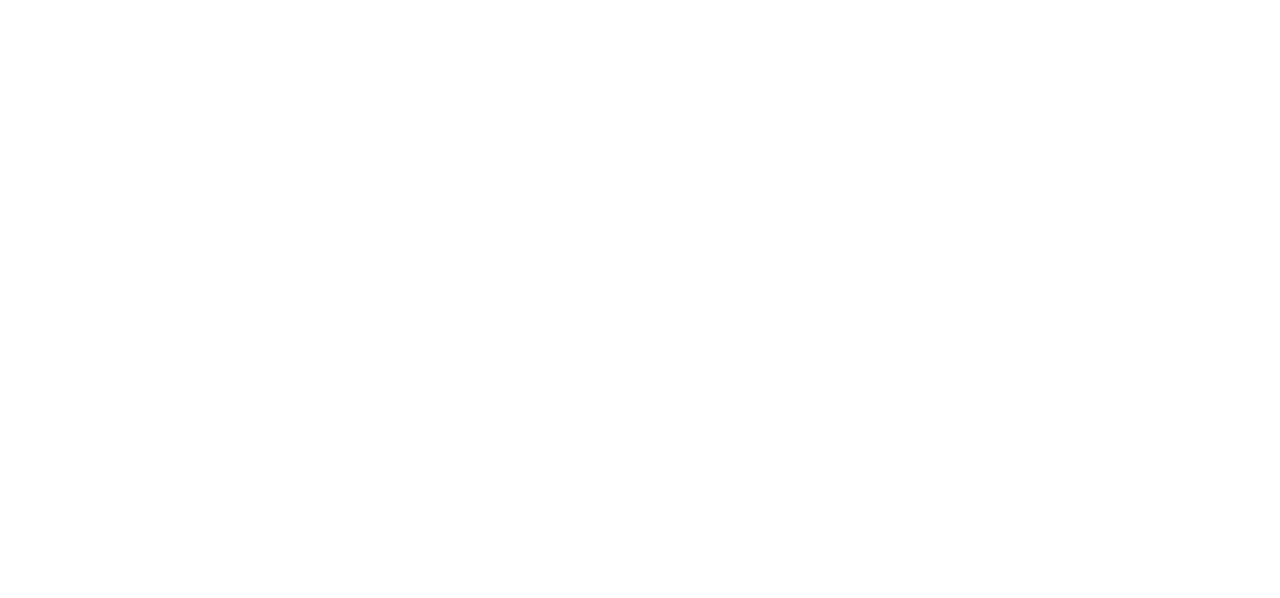
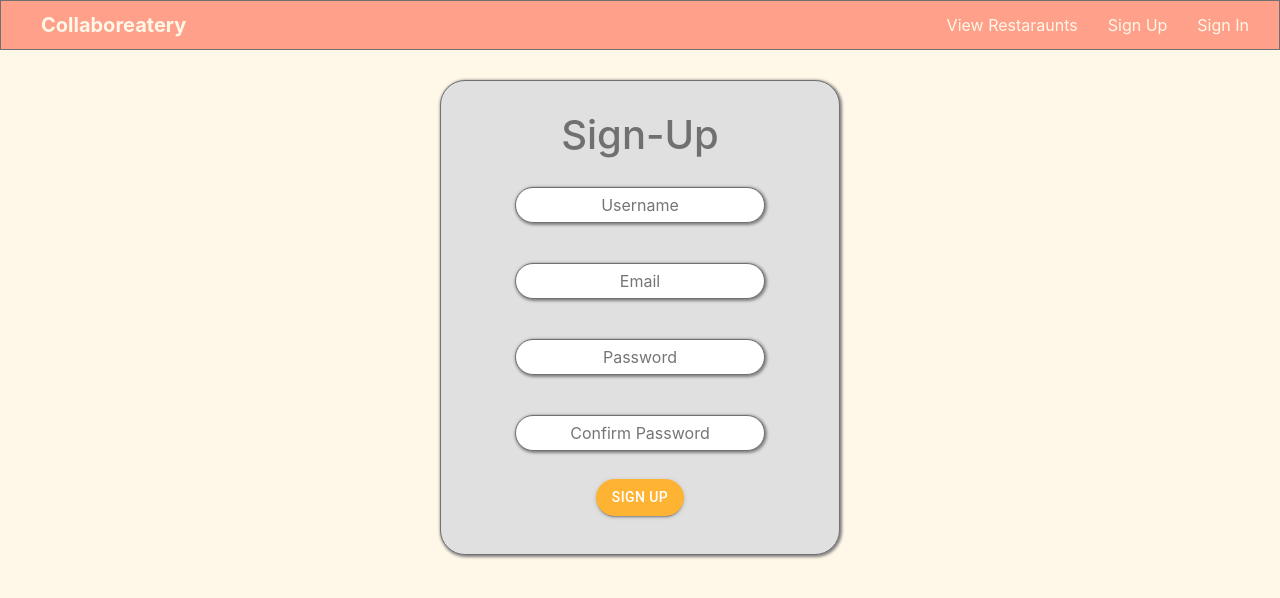
Before and after one commit to jmoreland08/collaboreatery, a React (Create React App) app in the folder client/: page /sign-up in a window 1280 px wide. Shown: the top 598 px of the page. Built offline with nearby package versions, Linux system fonts and the light colour scheme.

Commit message:
sign up and signin page done

```diff
--- a/client/src/App.js
+++ b/client/src/App.js
@@ -33,12 +33,13 @@
         <Route exact path="/">
           <Home user={user} />
         </Route>
+        */}
         <Route path="/sign-up">
           <SignUp setUser={setUser} />
         </Route>
          <Route path="/sign-in">
           <SignIn setUser={setUser} />
-         </Route> */}
+         </Route>
         {/* <Route path="/sign-out">
           <SignOut setUser={setUser} clearUser={clearUser} />
         </Route> */}
--- a/client/src/screens/SignIn/SignIn.jsx
+++ b/client/src/screens/SignIn/SignIn.jsx
@@ -62,13 +62,13 @@
      <div className="form-container">
 
             <form onSubmit={onSignIn}>
-            <h3>Sign In</h3>
+            <h1>Sign In</h1>
                 <input
                     required
                     type="text"
                     name="username"
                     value={username}
-                    placeholder="Enter Username"
+                    placeholder="Username"
                     onChange={handleChange}
                 />
 
@@ -81,7 +81,7 @@
                     onChange={handleChange}
           />
           <br/>
-             <ColorButton variant="contained" color="primary" className={classes.margin}>
+             <ColorButton variant="contained" color="primary" type="submit" className={classes.margin}>
           Sign In
         </ColorButton>
             </form>
--- a/client/src/screens/SignUp/SignUp.css
+++ b/client/src/screens/SignUp/SignUp.css
@@ -13,20 +13,24 @@
   border-radius: 25px;
   width: 250px;
   color: #707070;
-  border: 1px solid #707070;;
+  border: 1px solid #707070;
+  box-shadow: 1px 1px 3px 1px grey;
 }
 input:focus{
   outline: none;
 }
-.Button{
-  border-radius: 25px;
-}
+
 form{
   width: 400px;
   border: 1px solid #707070;;
   border-radius: 25px;
-
+padding: 30px;
   margin-left:auto;
   margin-right:auto;
   background-color: #DFE0DF;
+  box-shadow: 1px 1px 3px 1px grey;
 }
+form >input{
+  margin-bottom: 20px;
+  margin-top: 20px;
+}
--- a/client/src/screens/SignUp/SignUp.jsx
+++ b/client/src/screens/SignUp/SignUp.jsx
@@ -42,11 +42,11 @@
 
   const onSignUp = event => {
     event.preventDefault()
+    console.log('clicked')
     const { setUser } = props
 
     signUp(form)
-        .then(() => signIn(form))
-        .then(user => setUser(user))
+        .then((user) => setUser(user))
         .then(() => history.push('/'))
         .catch(error => {
             console.error(error)
@@ -102,7 +102,7 @@
           onChange={handleChange}
         />
         <br/>
-        <ColorButton variant="contained" color="primary" className={classes.margin}>
+        <ColorButton variant="contained" color="primary" type="submit" className={classes.margin}>
           Sign Up
         </ColorButton>
 
```
Also changed, not shown: 1 other file (tests, documents, lock files or other folders).
